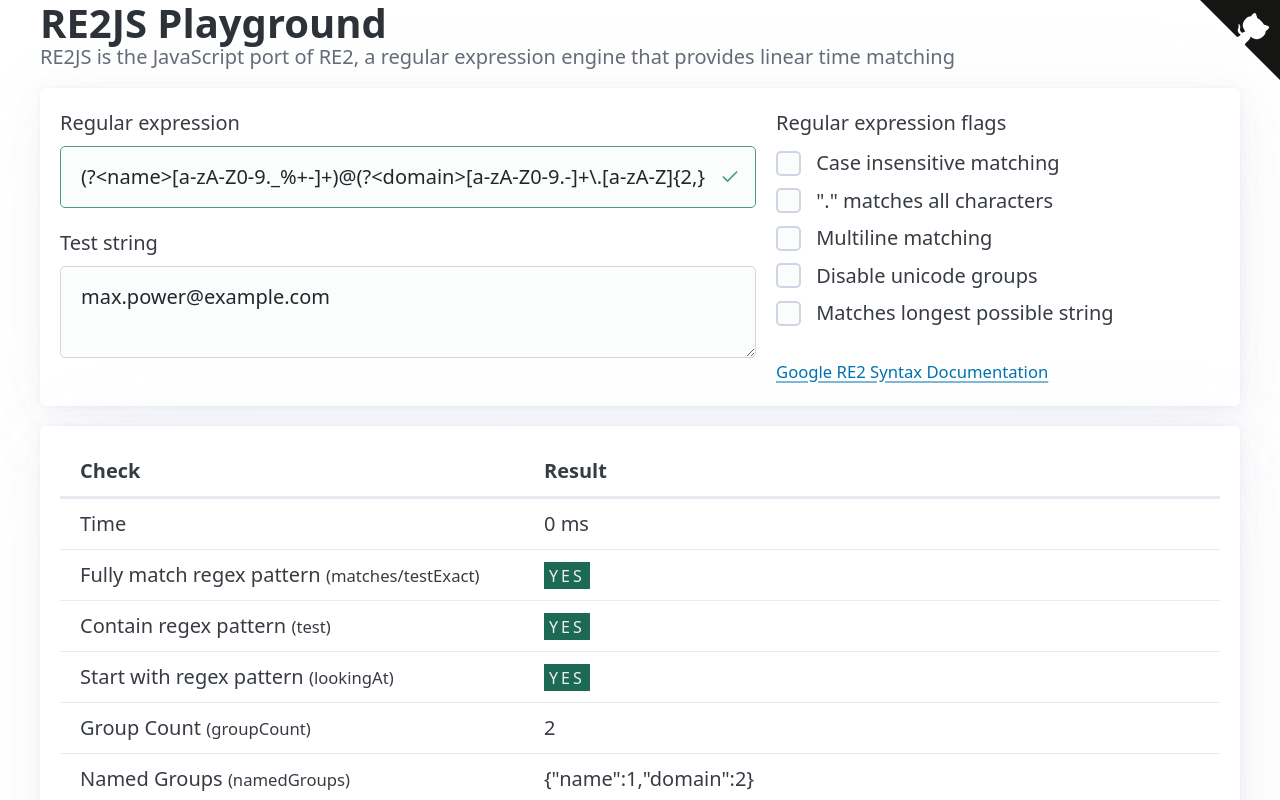
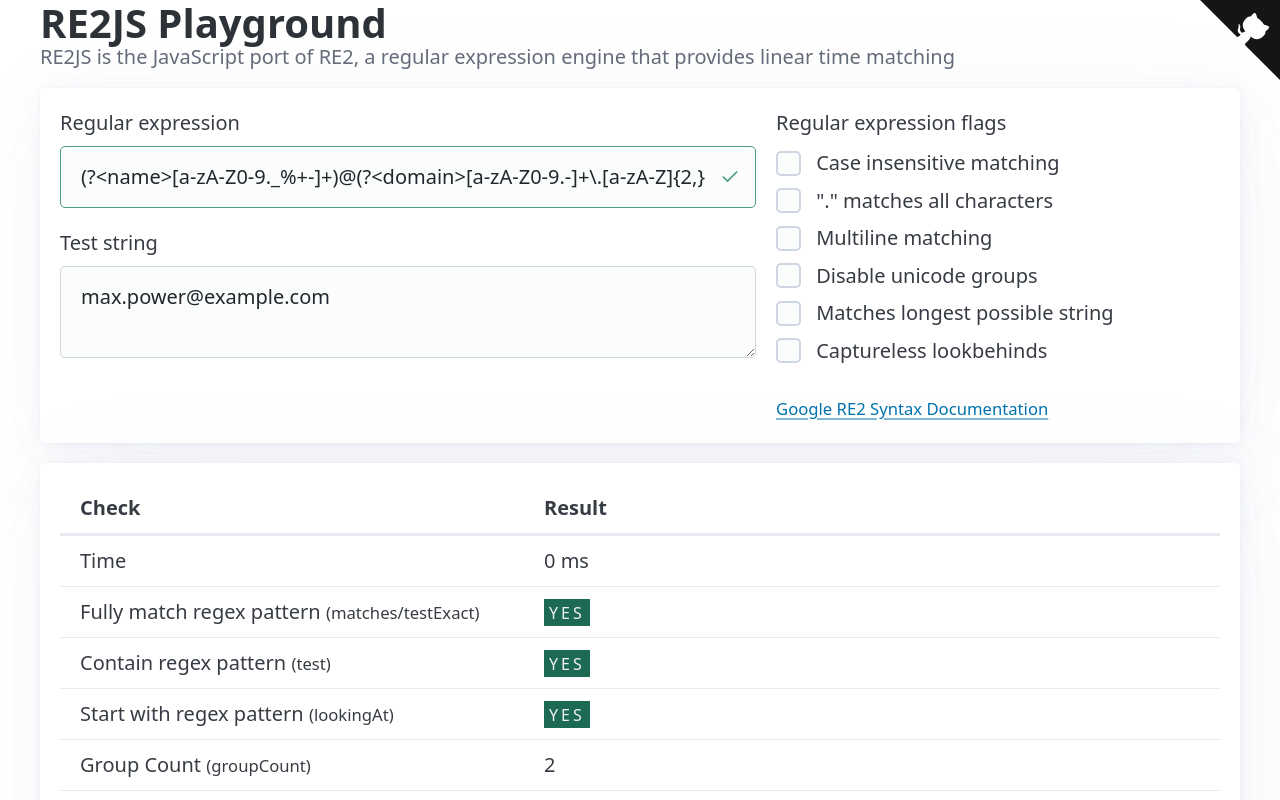
Before and after one commit to le0pard/re2js, a SvelteKit app: page / in a window 1280 px wide. Shown: the top 800 px of the page. Built offline with nearby package versions, Linux system fonts and the light colour scheme.

Commit message:
add new flag

```diff
--- a/src/routes/+page.svelte
+++ b/src/routes/+page.svelte
@@ -12,6 +12,7 @@
   let multilineFlag = $state(false)
   let disableUnicodeGroupsflag = $state(false)
   let longestMatchFlag = $state(false)
+  let lookbehindsFlag = $state(false)
 
   let results = $state({})
 
@@ -49,7 +50,7 @@
 
   const execRE2JSDebounce = debounce(execRE2JS, 300)
 
-  const { CASE_INSENSITIVE, DOTALL, MULTILINE, DISABLE_UNICODE_GROUPS, LONGEST_MATCH } = RE2JS
+  const { CASE_INSENSITIVE, DOTALL, MULTILINE, DISABLE_UNICODE_GROUPS, LONGEST_MATCH, LOOKBEHINDS } = RE2JS
 
   $effect(() => {
     let flags = 0
@@ -67,6 +68,9 @@
     }
     if (longestMatchFlag) {
       flags = flags | LONGEST_MATCH
+    }
+    if (lookbehindsFlag) {
+      flags = flags | LOOKBEHINDS
     }
     // debounce result
     execRE2JSDebounce(regex, string, flags)
@@ -153,6 +157,15 @@
           bind:checked={longestMatchFlag}
         />
         Matches longest possible string
+      </label>
+      <label for="lookbehindsFlag">
+        <input
+          type="checkbox"
+          id="lookbehindsFlag"
+          name="lookbehindsFlag"
+          bind:checked={lookbehindsFlag}
+        />
+        Captureless lookbehinds
       </label>
     </fieldset>
 
```
